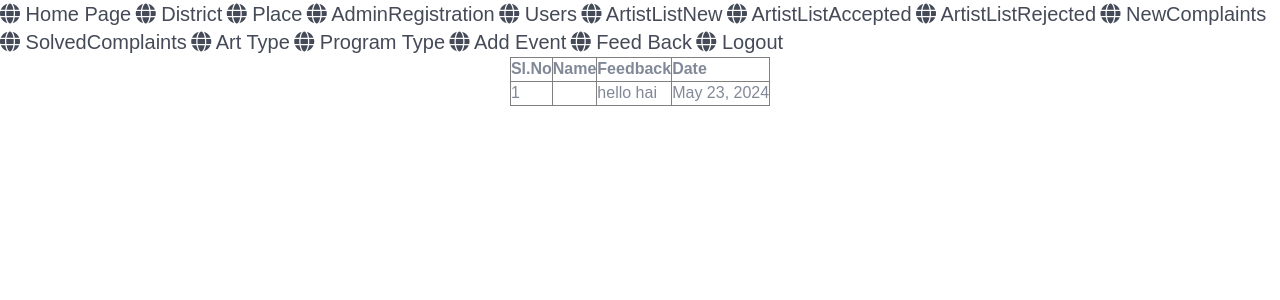
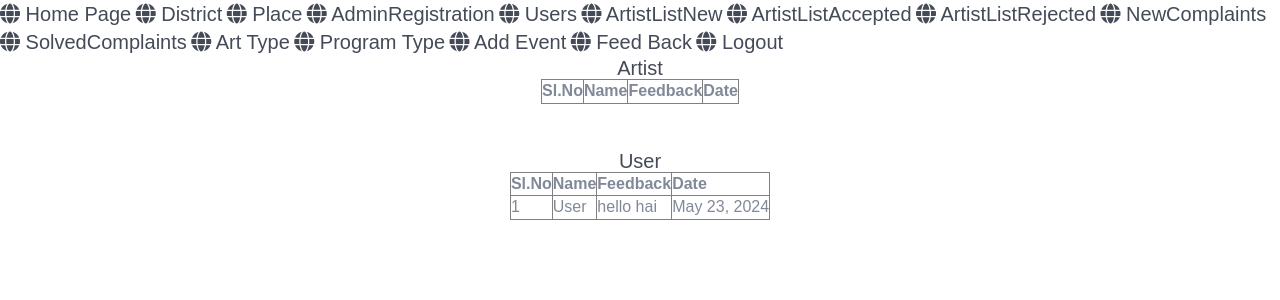
Before and after one commit to Jenin-Joy/Art-Gallery, a Django app: page /WebAdmin/viewfeedback/ in a window 1280 px wide. Shown: the part 29-329 px from the top of the page. Run offline with Django 5.2, Linux system fonts and the light colour scheme; data comes from the database, SQL or seed files in the repository; both versions use the stored data as it was after the commit; lists and menus that the app fills with data are empty.

Commit message:
New Updation

```diff
--- a/Admin/Templates/Admin/View_Feedback.html
+++ b/Admin/Templates/Admin/View_Feedback.html
@@ -9,6 +9,7 @@
     <title>Document</title>
 </head>
 <body>
+    <h2>Artist</h2>
     <table border="1" align="center" cellpadding="10">
         <tr>
             <th>Sl.No</th>
@@ -16,7 +17,7 @@
             <th>Feedback</th>
             <th>Date</th>
         </tr>
-        {% for i in data %}
+        {% for i in artist %}
         <tr>
             <td>{{forloop.counter}}</td>
             <td>{{i.artist.artist_name}}</td>
@@ -26,6 +27,25 @@
         {% endfor %}
 
     </table>
+<br><br>
+    <h2>User</h2>
+    <table border="1" align="center" cellpadding="10">
+        <tr>
+            <th>Sl.No</th>
+            <th>Name</th>
+            <th>Feedback</th>
+            <th>Date</th>
+        </tr>
+        {% for i in user %}
+        <tr>
+            <td>{{forloop.counter}}</td>
+            <td>{{i.user.user_name}}</td>
+            <td>{{i.feedback}}</td>
+            <td>{{i.date}}</td>
+        </tr>
+        {% endfor %}
+
+    </table>
 </body>
 </html>
 {% endblock content %}
--- a/Admin/views.py
+++ b/Admin/views.py
@@ -284,8 +284,11 @@ def ComplaintSolved(request):
 
 
 def viewfeedback(request):
-    data=tbl_feedback.objects.all()
-    return render(request,"Admin/View_Feedback.html",{'data':data})
+    artist = tbl_artist.objects.all()
+    user = tbl_user.objects.all()
+    userdata=tbl_feedback.objects.filter(user__in=user)
+    artistdata=tbl_feedback.objects.filter(artist__in=artist)
+    return render(request,"Admin/View_Feedback.html",{'artist':artistdata,"user":userdata})
 
 def addevent(request):
     event = tbl_event.objects.all()
--- a/Artist/models.py
+++ b/Artist/models.py
@@ -30,5 +30,6 @@ class tbl_artistprogram_video(models.Model):
 
 class tbl_feedback(models.Model):
     feedback = models.CharField(max_length=100)
-    artist = models.ForeignKey(tbl_artist, on_delete=models.CASCADE)
+    artist = models.ForeignKey(tbl_artist, on_delete=models.SET_NULL,null=True)
+    user = models.ForeignKey(tbl_user, on_delete=models.SET_NULL,null=True)
     date = models.DateField(auto_now_add=True)
--- a/User/views.py
+++ b/User/views.py
@@ -65,9 +65,8 @@ def UserFeedback(request):
     data=tbl_feedback.objects.filter(user=request.session["uid"])
     userID=tbl_user.objects.get(id=request.session["uid"])
     if request.method=="POST":
-        subject=request.POST.get('txtsubject')
         details=request.POST.get('txtfeedback')
-        tbl_feedback.objects.create(feedback_subject=subject,feedback_details=details,user=userID)
+        tbl_feedback.objects.create(feedback=details,user=userID)
         return redirect("User:UserFeedback")
     else:
         return render(request,"User/UserFeedback.html",{"data":data})
```
Also changed, not shown: User/Templates/User/UserFeedback.html (+2 -8 lines), Artist/migrations/0007_delete_tbl_feedback.py (added), Artist/migrations/0008_tbl_feedback.py (added), db.sqlite3.
